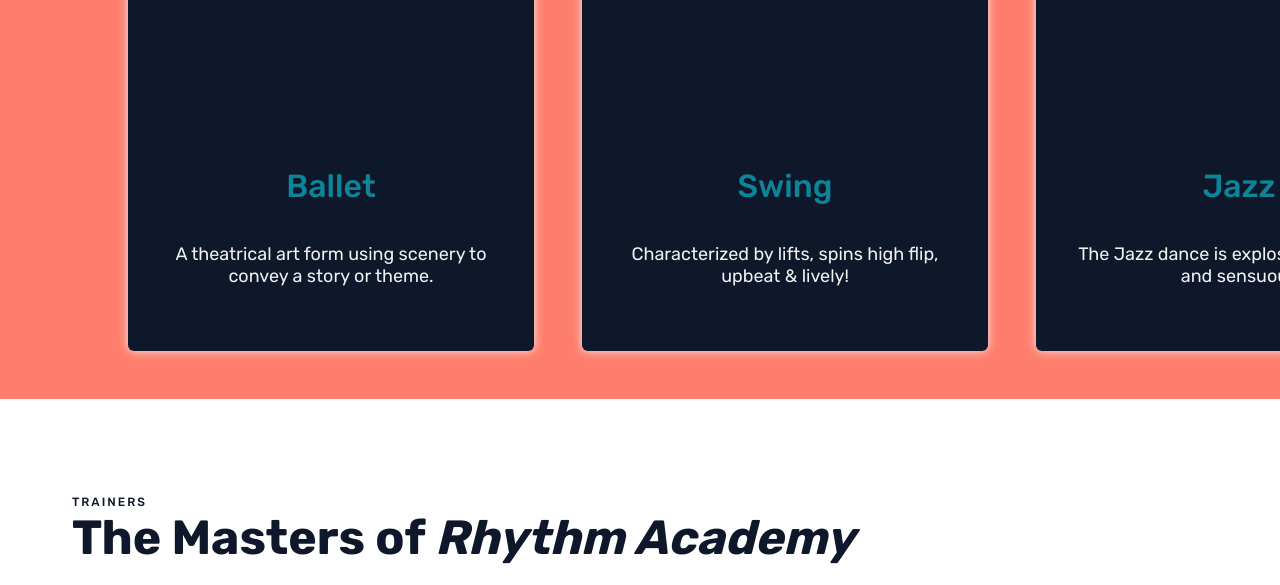
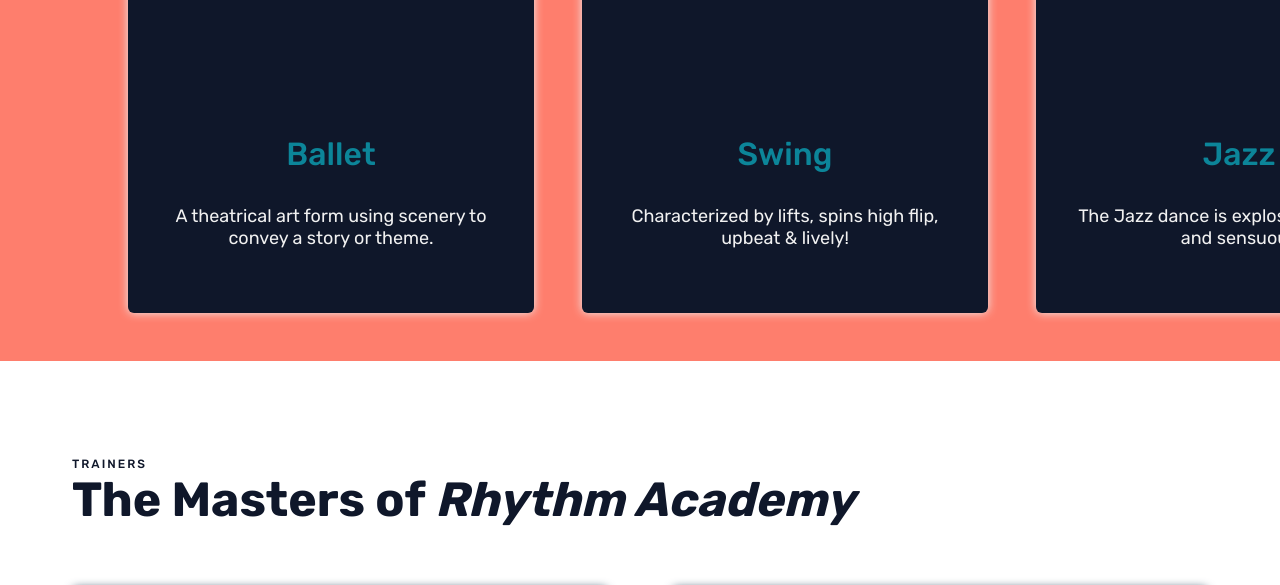
Before and after one commit to sonal0212/Rythem_dance_website, a plain HTML site: page index.html in a window 1280 px wide. Shown: the part 2540-3125 px from the top of the page. Drawn offline with Linux system fonts and the light colour scheme.

Commit message:
-extra_spacing

```diff
--- a/css/style.css
+++ b/css/style.css
@@ -203,12 +203,13 @@
 }
 
 .classes-title {
-  margin-bottom: 3.8rem;
+  margin-bottom: 3.2rem;
   text-align: center;
 }
 
 .classes-box {
   padding: 3.2rem;
+  padding-top: 0;
 }
 
 .letter {
```
